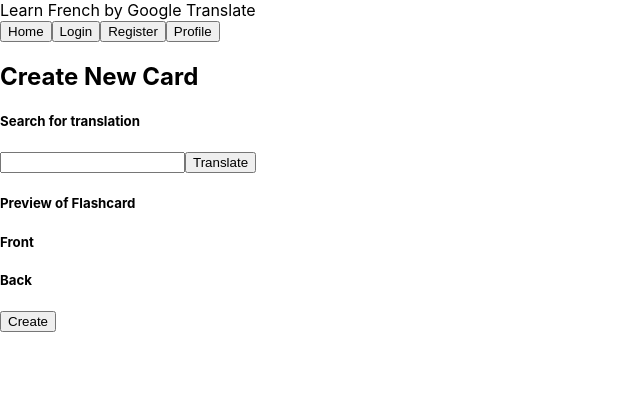
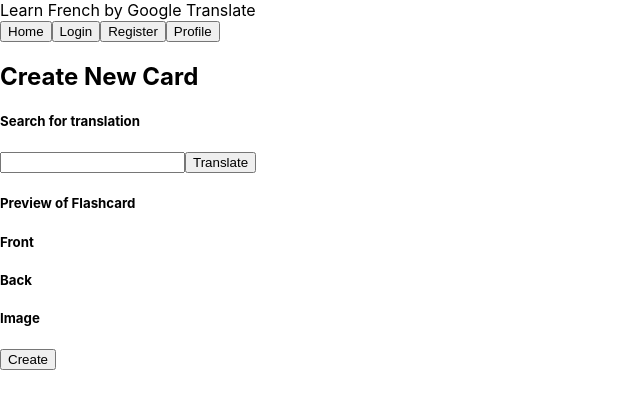
Before and after one commit to SeanHollen/Wbdv_final_project_clone, a React (Create React App) app: page /editor in a window 1280 px wide. Shown: the top 408 px of the page, without its empty margins (0-640 px from the left). Built offline with nearby package versions, Linux system fonts and the light colour scheme.

Commit message:
tweaks and steps to integrate images

```diff
--- a/src/components/FlashCardComponent.js
+++ b/src/components/FlashCardComponent.js
@@ -11,6 +11,7 @@ export default class FlashCardComponent extends React.Component {
 		this.setState({ flipped: !this.state.flipped })
 
 	render() {
+		console.log(this.state.flashcard.image);
 		return (
 			<div className="col-7 col-sm-5 col-md-4 col-lg-3 col-xl-2">
 				<div className="card">
@@ -24,6 +25,7 @@ export default class FlashCardComponent extends React.Component {
 								this.state.flipped &&
 								this.state.flashcard.english
 							}
+							{this.state.flashcard.image}
 						</h2>
 						<span>
 							{
--- a/src/components/FlashCardEditorComponent.js
+++ b/src/components/FlashCardEditorComponent.js
@@ -18,7 +18,8 @@ export default class FlashCardEditorComponent extends React.Component {
 			})
 		const image = GetImageService.getImage(search)
 			.then(res => {
-				const image = res.items.image.thumbnailLink;
+				console.log(res);
+				const image = res.items[1].image.thumbnailLink;
 				console.log(image);
 				this.setState({image: image});
 			})
@@ -69,6 +70,19 @@ export default class FlashCardEditorComponent extends React.Component {
 							</div>
 						</div>
 					</div>
+					<div className="col-7 col-sm-5 col-md-4 col-lg-3 col-xl-2">
+						<div className="card">
+							<h5 className="card-header">Image</h5>
+							<div className="card-body">
+								<h5 className="card-title">
+								{
+									this.state.image != "" &&
+									<img src={this.state.image} style={{width: '100px', height: '100px'}} />
+								}
+								</h5>
+							</div>
+						</div>
+					</div>
 
 					<button
 						onClick={
--- a/src/components/MyDeckListComponent.js
+++ b/src/components/MyDeckListComponent.js
@@ -73,7 +73,7 @@ class MyDeckListComponent extends React.Component {
 	render() {
 		return (
 			<div>
-				<h4>Decks {this.state.decks.length}</h4>
+				<h4>Decks ({this.state.decks.length})</h4>
 				<ul className="list-group">
 					{
 						this.state.decks.map(deck =>
```
